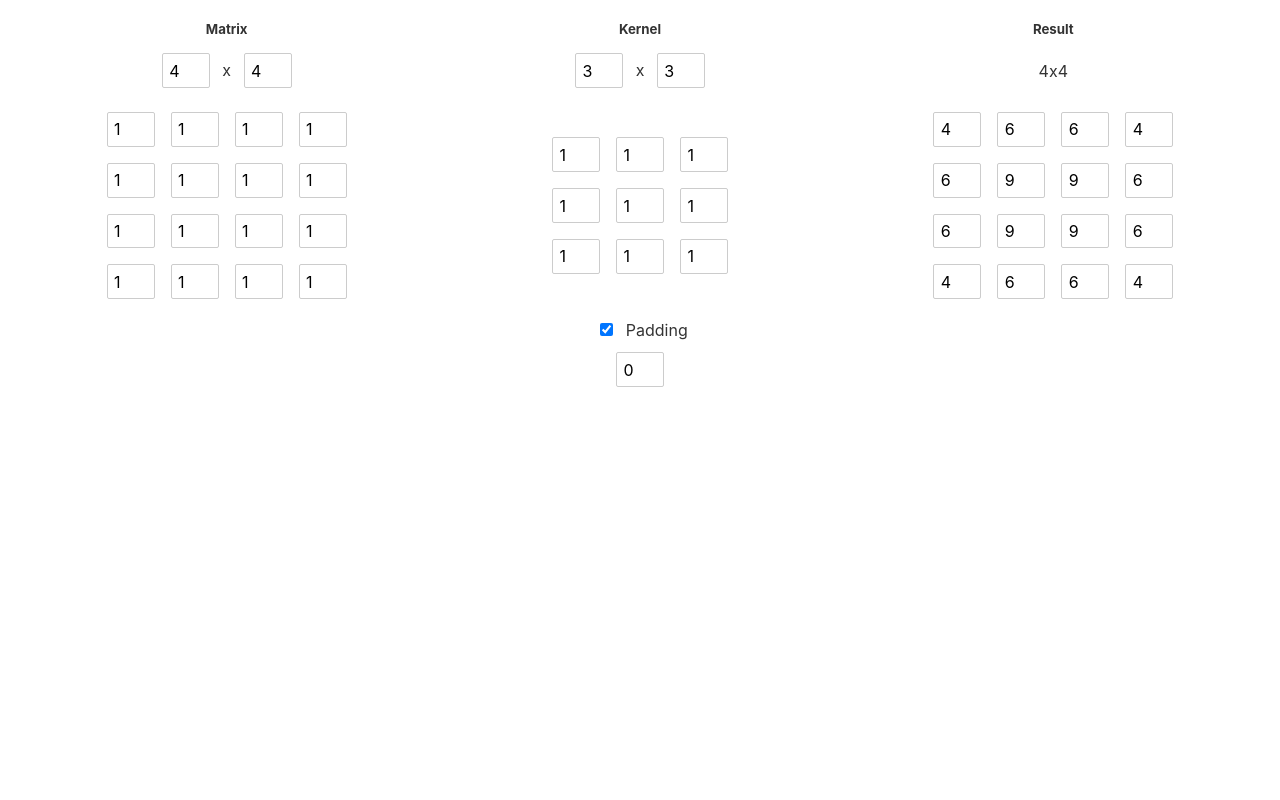
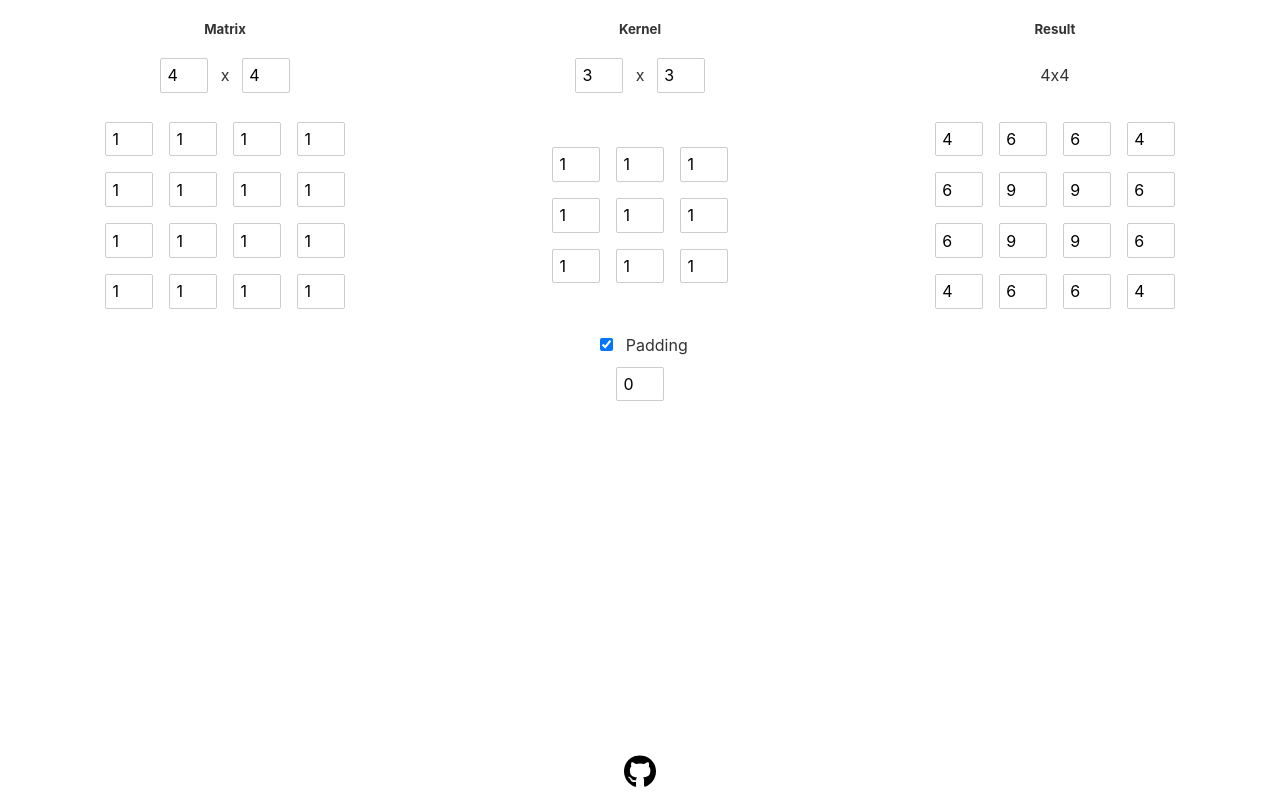
Before and after one commit to mschuepbach/matrix-kernel-filter-calculator, a Svelte app: page / in a window 1280 px wide. Built offline with nearby package versions, Linux system fonts and the light colour scheme.

Commit message:
Add link to repository

```diff
--- a/src/App.svelte
+++ b/src/App.svelte
@@ -58,8 +58,8 @@
   }
 </script>
 
-<main>
-  <div class="container">
+<div class="container">
+  <main>
     <h5 style="grid-area: matrix-title">Matrix</h5>
     <h5 style="grid-area: kernel-title">Kernel</h5>
     <h5 style="grid-area: result-title">Result</h5>
@@ -92,32 +92,44 @@
         />
       </div>
     </div>
-  </div>
-</main>
+  </main>
+  <footer>
+    <a
+      href="https://github.com/mschuepbach/matrix-kernel-filter-calculator"
+      target="_blank"
+      title="GitHub Repository"
+    >
+      <img src="./GitHub-Mark.svg" alt="GitHub Repository" width="32px" />
+    </a>
+  </footer>
+</div>
 
 <style>
-  main {
-    text-align: center;
-    margin: 0 auto;
-  }
-
   h5 {
     margin: 1em 0 0;
   }
 
   .container {
+    text-align: center;
+    height: 100%;
+    display: flex;
+    flex-direction: column;
+  }
+
+  main {
     display: grid;
+    margin-bottom: auto;
     grid-template-areas:
       "matrix-title kernel-title result-title"
       "matrix-size kernel-size result-size"
       "matrix kernel result"
       "padding padding padding";
-    grid-gap: 0.5em;
+    grid-gap: .8em;
     align-items: center;
   }
 
   @media (max-width: 960px) {
-    .container {
+    main {
       grid-template-areas:
         "matrix-title"
         "matrix-size"
@@ -131,4 +143,8 @@
         "padding";
     }
   }
+
+  footer {
+    margin-top: 1em;
+  }
 </style>
```
Also changed, not shown: public/GitHub-Mark.svg (added).
